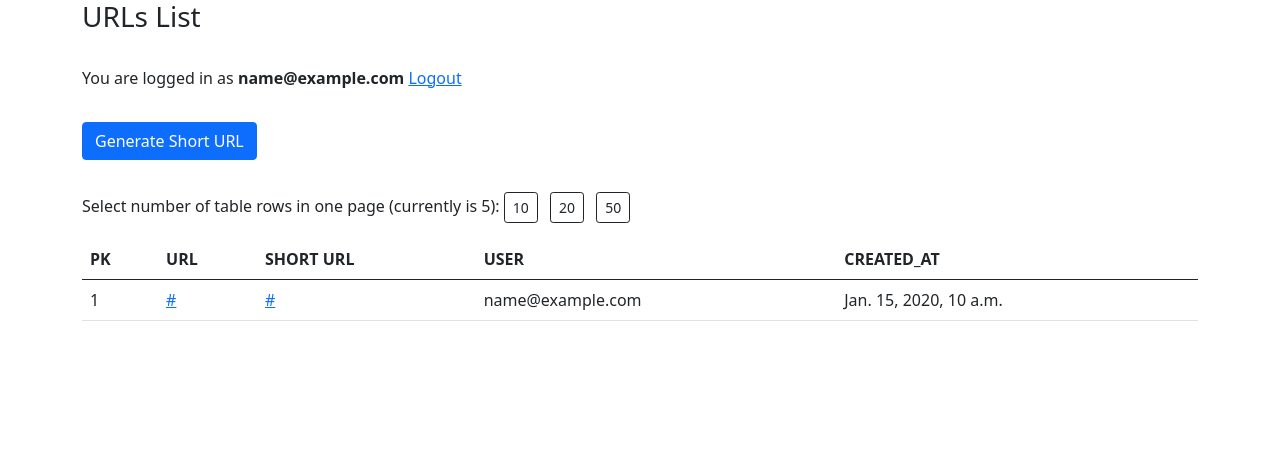
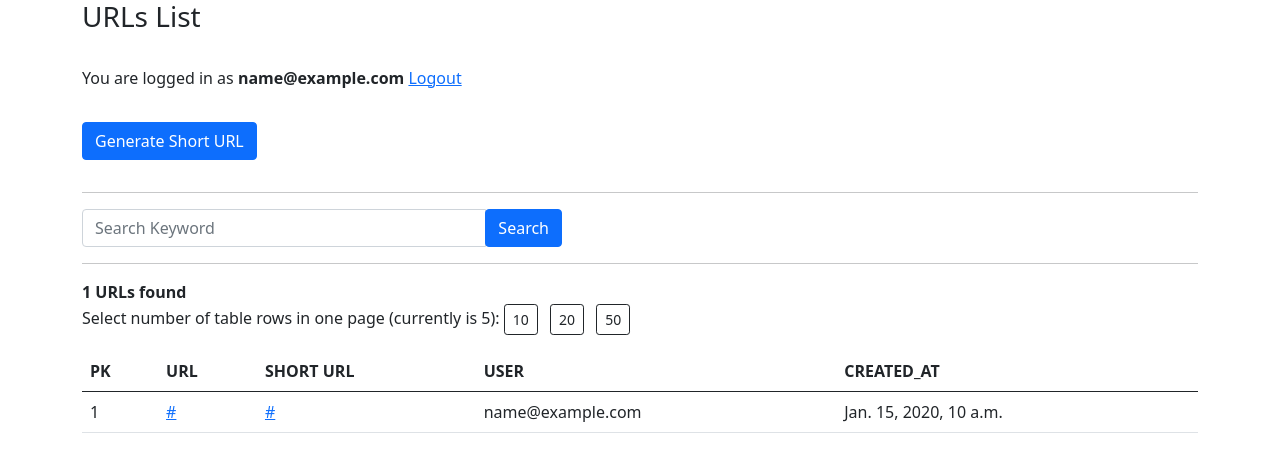
Before and after one commit to EhsanSkh/Django-URL-Shortening, a Django app: page / in a window 1280 px wide. Shown: the top 472 px of the page. Run offline with Django 4.2, Linux system fonts and the light colour scheme; a user stored in the database is signed in; tables that the repository leaves empty hold one stand-in row (values such as "Sample post").

Commit message:
Add search for URLs

```diff
--- a/src/shortener/views.py
+++ b/src/shortener/views.py
@@ -1,6 +1,7 @@
 from django.conf import settings
 from django.contrib import messages
 from django.contrib.auth.mixins import LoginRequiredMixin
+from django.db.models import Q
 from django.shortcuts import get_object_or_404
 from django.urls import reverse_lazy
 from django.views import generic
@@ -11,10 +12,18 @@ from shortener.models import URL
 
 class URLShortenerListView(LoginRequiredMixin, generic.ListView):
     template_name = "shortener/list.html"
-    model = URL
     context_object_name = "urls"
     paginate_by = settings.PAGINATE_BY
     per_page_max = settings.PAGINATE_PER_PAGE_MAX
+
+    def get_queryset(self):
+        search_keyword = self.request.GET.get("searchKeyword")
+        if search_keyword:
+            return URL.objects.filter(
+                Q(main_url__icontains=search_keyword) | Q(user__email__icontains=search_keyword)
+            )
+        else:
+            return URL.objects.all()
 
     def get_paginate_by(self, queryset):
         try:
@@ -35,6 +44,10 @@ class URLShortenerListView(LoginRequiredMixin, generic.ListView):
                 context["per_page"] = str(per_page)
         except:
             context["per_page"] = None
+
+        context["search_keyword"] = self.request.GET.get("searchKeyword")
+        context["url_count"] = self.get_queryset().count()
+
         return context
 
 
--- a/src/templates/includes/paginator.html
+++ b/src/templates/includes/paginator.html
@@ -3,24 +3,17 @@
         <ul class="pagination">
 
             {% if page_obj.has_previous %}
-                {% if per_page %}
                 <li class="page-item">
-                        <a class="page-link" href="?perPage={{ per_page }}&page={{ page_obj.previous_page_number }}">Previous</a>
+                    <a class="page-link"
+                       href="{% include "includes/set_url.html" with page=page_obj.previous_page_number %}">
+                        Previous
+                    </a>
                 </li>
-                {% else %}
-                    <li class="page-item">
-                        <a class="page-link" href="?page={{ page_obj.previous_page_number }}">Previous</a>
-                    </li>
-                {% endif %}
 
                 {% if page_obj.number > 2 %}
-                    {% if per_page %}
                     <li class="page-item">
-                            <a class="page-link" href="?perPage={{ per_page }}&page=1">1</a>
+                        <a class="page-link" href="{% include "includes/set_url.html" with page=1 %}">1</a>
                     </li>
-                    {% else %}
-                        <li class="page-item"><a class="page-link" href="?page=1">1</a></li>
-                    {% endif %}
                 {% endif %}
 
                 {% if page_obj.number > 3 and page_obj.paginator.num_pages|add:'-2' > 2 %}
--- /dev/null
+++ b/src/templates/includes/set_url.html
@@ -0,0 +1 @@
+?page={{ page }}{% if per_page %}&perPage={{ per_page }}{% endif %}{% if search_keyword %}&searchKeyword={{ search_keyword }}{% endif %}
--- a/src/templates/shortener/list.html
+++ b/src/templates/shortener/list.html
@@ -12,19 +12,40 @@
         {% include "includes/alerts.html" %}
 
         <div class="col-md-12 col-sm-12" style="margin-bottom: 2rem;">
-            <p>You are logged in as <strong>{{ user.email }}</strong> <a href="{% url "users:logout" %}">   Logout</a></p>
+            <p>You are logged in as <strong>{{ user.email }}</strong> <a href="{% url "users:logout" %}"> Logout</a></p>
         </div>
 
         <div class="col-md-12 col-sm-12" style="margin-bottom: 2rem;">
-            <a class="btn btn-primary pull-right" href="{% url "shortener:create" %}" role="button">Generate Short URL</a>
+            <a class="btn btn-primary pull-right" href="{% url "shortener:create" %}" role="button">Generate Short
+                URL</a>
         </div>
 
+        <hr>
+
+        <form class="form-inline" action="{% url "shortener:list" %}" method="get">
+            <div class="input-group mb-3" style="width: 30rem;">
+                <input type="text" class="form-control" name="searchKeyword"
+                       placeholder="{% if search_keyword %}{{ search_keyword }}{% else %}Search Keyword{% endif %}">
+                <div class="input-group-append">
+                    <button type="submit" class="btn btn-primary">Search</button>
+                </div>
+            </div>
+        </form>
+
+        <hr>
+
+        {% if url_count %}
+            <strong>{{ url_count }} URLs found</strong>
+        {% endif %}
         <div class="col-md-12 col-sm-12">
             <p>
                 Select number of table rows in one page (currently is {{ paginator.per_page }}):
-                <a class="btn btn-sm btn-outline-dark" href="{% url "shortener:list" %}?perPage=10">10</a>
-                <a class="btn btn-sm btn-outline-dark" href="{% url "shortener:list" %}?perPage=20" style="margin: 0 0.5rem;" >20</a>
-                <a class="btn btn-sm btn-outline-dark" href="{% url "shortener:list" %}?perPage=50">50</a>
+                <a class="btn btn-sm btn-outline-dark"
+                   href="{% include "includes/set_url.html" with page=1 per_page=10 %}">10</a>
+                <a class="btn btn-sm btn-outline-dark"
+                   href="{% include "includes/set_url.html" with page=1 per_page=20 %}" style="margin: 0 0.5rem;">20</a>
+                <a class="btn btn-sm btn-outline-dark"
+                   href="{% include "includes/set_url.html" with page=1 per_page=50 %}">50</a>
             </p>
         </div>
 
```
Also changed, not shown: other parts of src/templates/includes/paginator.html (+11 -36 lines). Lines whose indentation alone changed are shown as unchanged.
